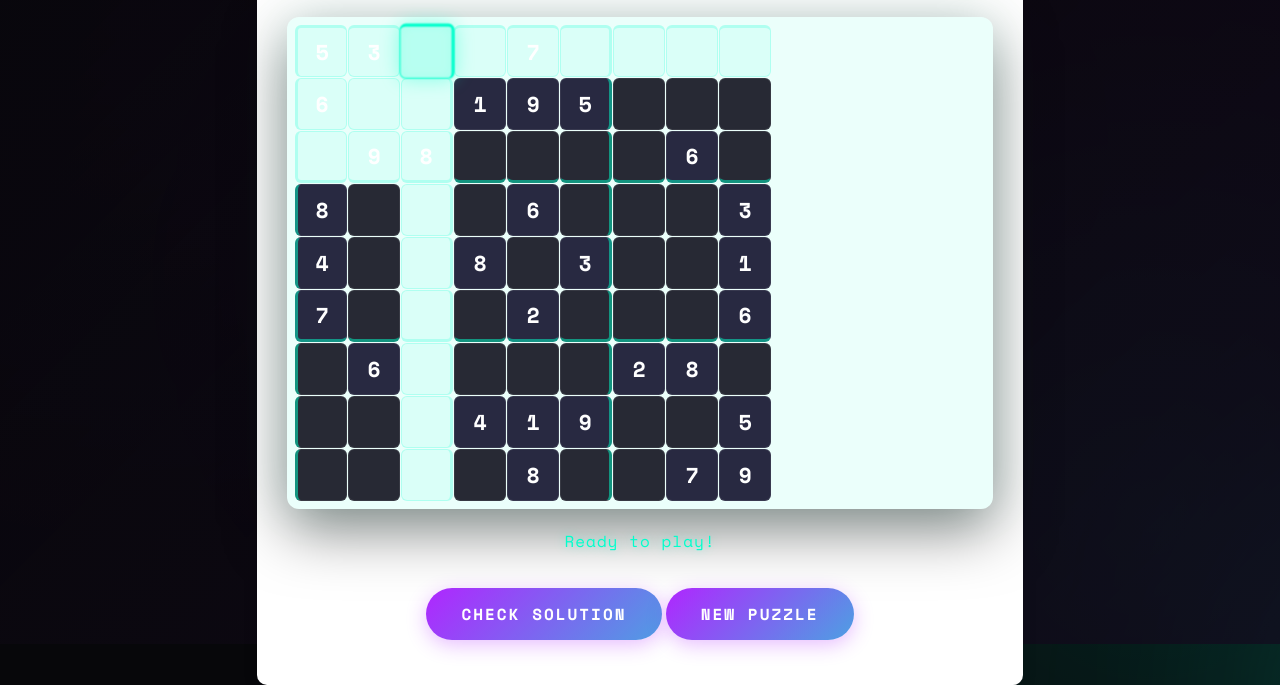
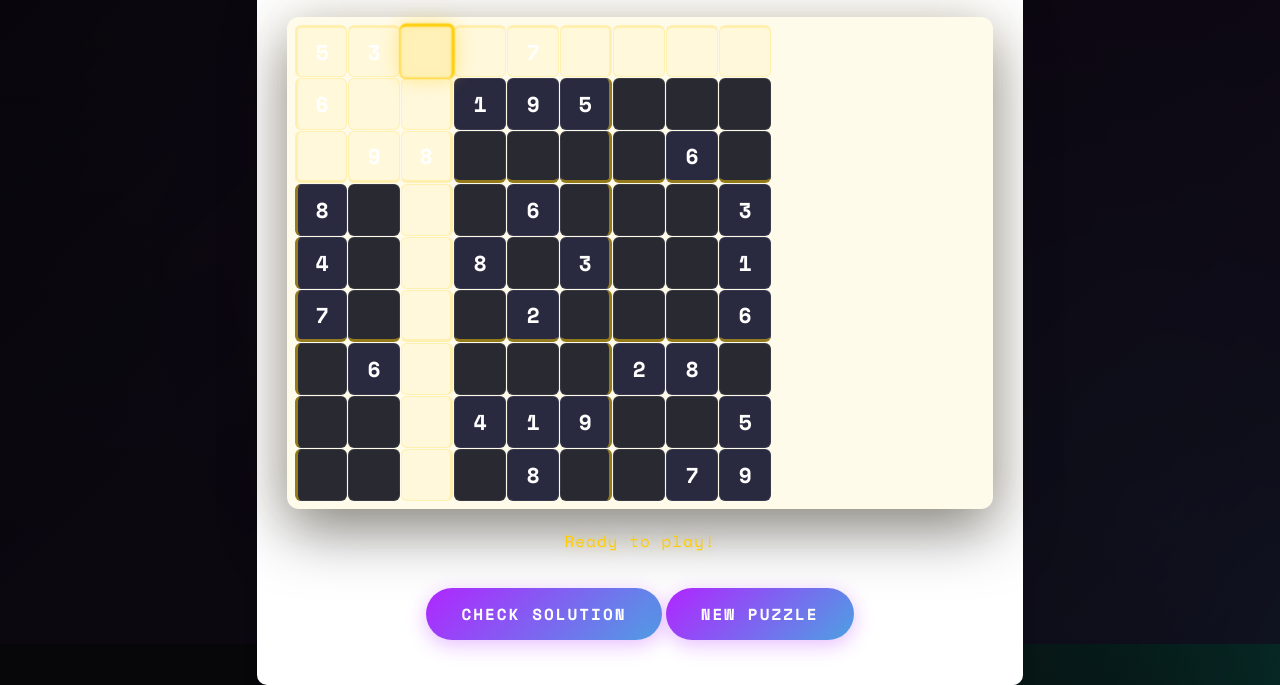
Before and after one commit to samuelpauljalli-star/master, a plain HTML site: page GAMES/Sudoku.html in a window 1280 px wide. Both pictures are taken after a click on the element 426 px from the left and 207 px from the top of the page. Shown: the part 156-841 px from the top of the page. Drawn offline with nearby package versions, Linux system fonts and the light colour scheme.

Commit message:
Switch Sudoku theme to yellow-orange
Update GAMES/Sudoku.html to change the UI color scheme from teal (#00ffcc) to a yellow/orange palette (#ffcc00 / #ff6d00). This updates CSS variables, button/background highlights, box borders, selected/hover states, status text shadow, and the confetti color array so all dependent styles reflect the new theme.

```diff
--- a/GAMES/Sudoku.html
+++ b/GAMES/Sudoku.html
@@ -133,8 +133,8 @@
 <style id="wow-injected-styles">
 /* --- GLOBAL RESET & THEME --- */
 :root {
-    --primary: #00ffcc;
-    --secondary: #b026ff;
+    --primary: #ffcc00;
+    --secondary: #ff6d00;
     --bg-dark: #07070a;
     --glass-bg: rgba(15, 15, 20, 0.5);
     --glass-border: rgba(255, 255, 255, 0.08);
@@ -324,11 +324,11 @@ a.back-btn-global:hover, a.back-home:hover {
     border: none !important;
     gap: 1px !important;
     margin: 20px auto !important;
-    background: rgba(0,255,204,0.08) !important;
+    background: rgba(255,204,0,0.08) !important;
     border-radius: 12px !important;
     padding: 8px !important;
     transform: none !important; backdrop-filter: none !important;
-    box-shadow: 0 0 50px rgba(0,255,204,0.08), 0 20px 60px rgba(0,0,0,0.5) !important;
+    box-shadow: 0 0 50px rgba(255,204,0,0.08), 0 20px 60px rgba(0,0,0,0.5) !important;
 }
 
 /* Individual cell */
@@ -336,7 +336,7 @@ a.back-btn-global:hover, a.back-home:hover {
     width: 52px !important; height: 52px !important;
     background: rgba(12,12,25,0.88) !important;
     border: 1px solid rgba(255,255,255,0.08) !important;
-    color: #00ffcc !important;
+    color: #ffcc00 !important;
     font-family: 'Space Mono', monospace !important;
     font-size: 1.35rem !important; font-weight: 700 !important;
     display: flex; align-items: center; justify-content: center;
@@ -355,10 +355,10 @@ a.back-btn-global:hover, a.back-home:hover {
 }
 
 /* Thick 3×3 box borders via nth-child on the grid */
-.cell.border-right  { border-right : 3px solid rgba(0,255,204,0.5) !important; }
-.cell.border-bottom { border-bottom: 3px solid rgba(0,255,204,0.5) !important; }
-.cell.border-left   { border-left  : 3px solid rgba(0,255,204,0.5) !important; }
-.cell.border-top    { border-top   : 3px solid rgba(0,255,204,0.5) !important; }
+.cell.border-right  { border-right : 3px solid rgba(255,204,0,0.5) !important; }
+.cell.border-bottom { border-bottom: 3px solid rgba(255,204,0,0.5) !important; }
+.cell.border-left   { border-left  : 3px solid rgba(255,204,0,0.5) !important; }
+.cell.border-top    { border-top   : 3px solid rgba(255,204,0,0.5) !important; }
 
 /* Fixed (pre-filled) cell */
 .fixed {
@@ -370,17 +370,17 @@ a.back-btn-global:hover, a.back-home:hover {
 
 /* Highlight row/col/box on focus */
 .cell.highlight-area {
-    background: rgba(0,255,204,0.07) !important;
-    border-color: rgba(0,255,204,0.2) !important;
+    background: rgba(255,204,0,0.07) !important;
+    border-color: rgba(255,204,0,0.2) !important;
 }
 .cell.highlight-same {
-    background: rgba(0,255,204,0.18) !important;
-    border-color: rgba(0,255,204,0.45) !important;
+    background: rgba(255,204,0,0.18) !important;
+    border-color: rgba(255,204,0,0.45) !important;
 }
 .cell.selected-cell {
-    background: rgba(0,255,204,0.22) !important;
-    border-color: #00ffcc !important;
-    box-shadow: 0 0 18px rgba(0,255,204,0.4), inset 0 0 10px rgba(0,255,204,0.1) !important;
+    background: rgba(255,204,0,0.22) !important;
+    border-color: #ffcc00 !important;
+    box-shadow: 0 0 18px rgba(255,204,0,0.4), inset 0 0 10px rgba(255,204,0,0.1) !important;
     transform: scale(1.06) !important; z-index: 2;
 }
 
@@ -429,16 +429,16 @@ a.back-btn-global:hover, a.back-home:hover {
     font-size: 1.2rem !important; font-weight: 700 !important;
     border: none !important; outline: none !important;
     background: transparent !important;
-    color: #00ffcc !important;
-    caret-color: #00ffcc;
+    color: #ffcc00 !important;
+    caret-color: #ffcc00;
 }
 
 /* Status message */
 #status-message {
     font-family: 'Space Mono', monospace !important;
     font-size: 1rem !important;
-    color: #00ffcc !important;
-    text-shadow: 0 0 12px rgba(0,255,204,0.4);
+    color: #ffcc00 !important;
+    text-shadow: 0 0 12px rgba(255,204,0,0.4);
     letter-spacing: 1px;
     min-height: 1.8rem;
     animation: none !important;
@@ -919,7 +919,7 @@ document.addEventListener("DOMContentLoaded", () => {
     }
 
     function launchConfetti(){
-        const COLORS=['#00ffcc','#b026ff','#ff006e','#ffd600','#69ff47','#00e5ff'];
+        const COLORS=['#ffcc00','#ff6d00','#ff006e','#ffd600','#69ff47','#00e5ff'];
         for(let i=0;i<120;i++){
             setTimeout(()=>{
                 const p = document.createElement('div');
```
